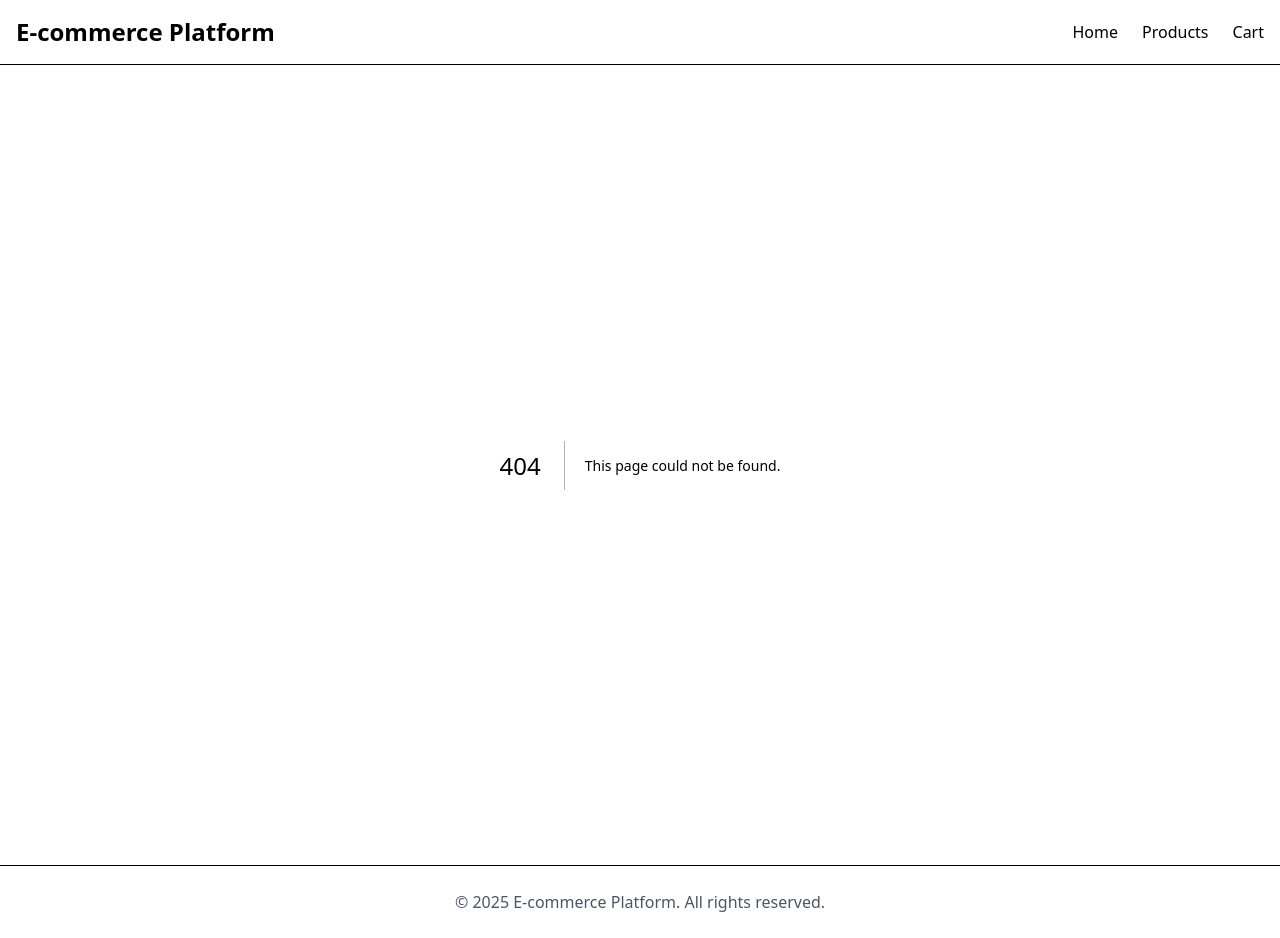
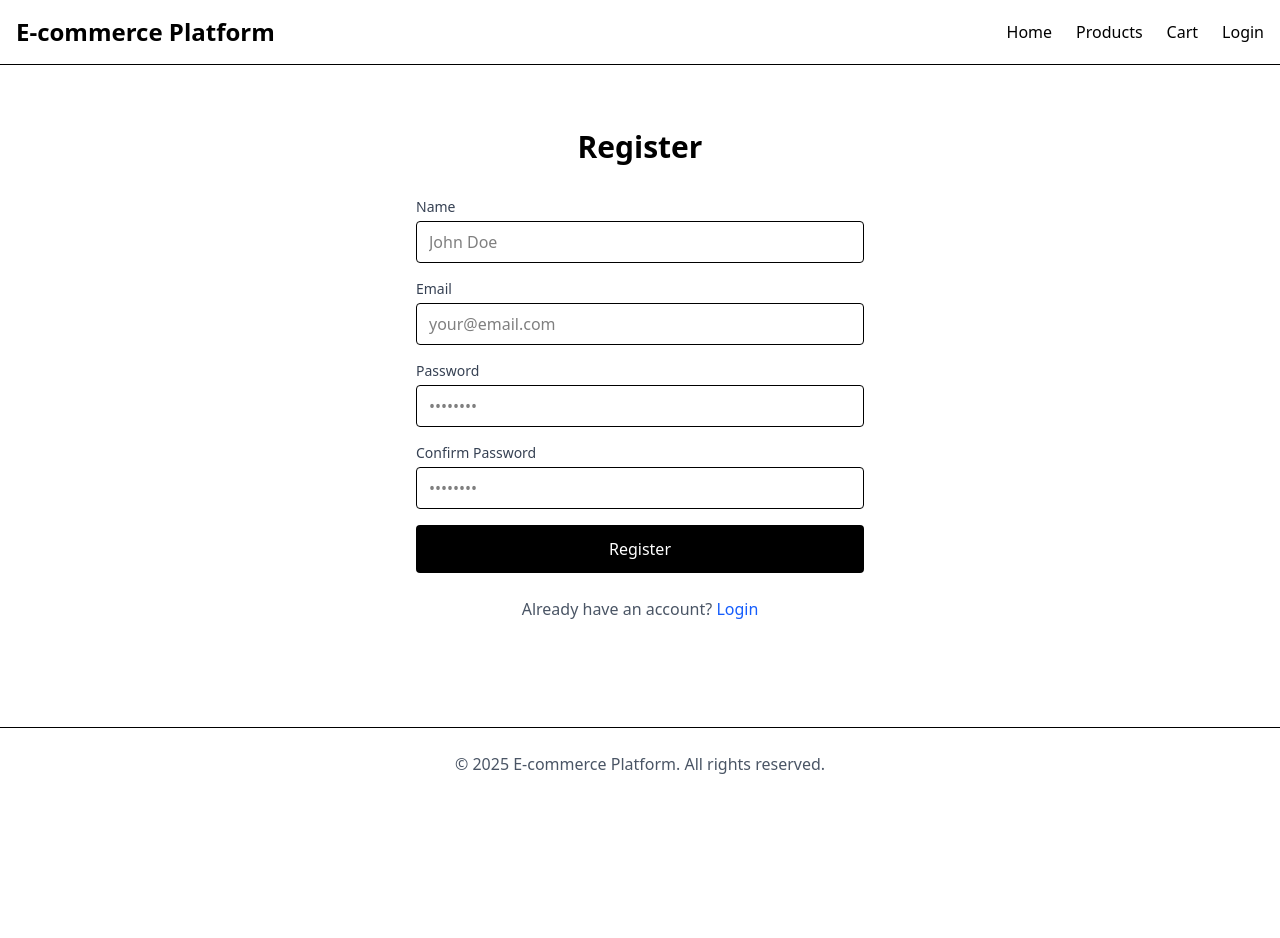
Before and after one commit to hasan-kaya/ecommerce-app, a Next.js app in the folder web-client/: page /register in a window 1280 px wide. Before the commit this address had no page. After the commit the page ends 800 px from the top, so only its background shows below. Built offline with nearby package versions, Linux system fonts and the light colour scheme.

Commit message:
feat: auth pages ui

```diff
--- /dev/null
+++ b/web-client/src/app/login/page.tsx
@@ -0,0 +1,82 @@
+'use client';
+
+import { useState } from 'react';
+import { useRouter } from 'next/navigation';
+import Link from 'next/link';
+
+export default function LoginPage() {
+  const router = useRouter();
+  const [email, setEmail] = useState('');
+  const [password, setPassword] = useState('');
+  const [isLoading, setIsLoading] = useState(false);
+
+  const handleSubmit = async (e: React.FormEvent) => {
+    e.preventDefault();
+    setIsLoading(true);
+
+    // Simulate API call
+    setTimeout(() => {
+      // Mock login - set user in localStorage
+      localStorage.setItem('user', JSON.stringify({ email, name: 'John Doe' }));
+
+      // Dispatch custom event to notify UserMenu
+      window.dispatchEvent(new Event('userChanged'));
+
+      setIsLoading(false);
+      router.push('/');
+    }, 1000);
+  };
+
+  return (
+    <div className="container mx-auto px-4 py-16">
+      <div className="max-w-md mx-auto">
+        <h1 className="text-3xl font-bold mb-8 text-center">Login</h1>
+
+        <form onSubmit={handleSubmit} className="space-y-4">
+          <div>
+            <label className="block text-sm font-medium text-gray-700 mb-1">
+              Email
+            </label>
+            <input
+              type="email"
+              value={email}
+              onChange={(e) => setEmail(e.target.value)}
+              required
+              className="w-full border rounded px-3 py-2"
+              placeholder="your@email.com"
+            />
+          </div>
+
+          <div>
+            <label className="block text-sm font-medium text-gray-700 mb-1">
+              Password
+            </label>
+            <input
+              type="password"
+              value={password}
+              onChange={(e) => setPassword(e.target.value)}
+              required
+              className="w-full border rounded px-3 py-2"
+              placeholder="••••••••"
+            />
+          </div>
+
+          <button
+            type="submit"
+            disabled={isLoading}
+            className="w-full bg-black text-white py-3 rounded hover:bg-gray-800 disabled:opacity-50"
+          >
+            {isLoading ? 'Logging in...' : 'Login'}
+          </button>
+        </form>
+
+        <p className="mt-6 text-center text-gray-600">
+          Don&apos;t have an account?{' '}
+          <Link href="/register" className="text-blue-600 hover:underline">
+            Register
+          </Link>
+        </p>
+      </div>
+    </div>
+  );
+}
--- /dev/null
+++ b/web-client/src/app/register/page.tsx
@@ -0,0 +1,118 @@
+'use client';
+
+import { useState } from 'react';
+import { useRouter } from 'next/navigation';
+import Link from 'next/link';
+
+export default function RegisterPage() {
+  const router = useRouter();
+  const [name, setName] = useState('');
+  const [email, setEmail] = useState('');
+  const [password, setPassword] = useState('');
+  const [confirmPassword, setConfirmPassword] = useState('');
+  const [isLoading, setIsLoading] = useState(false);
+
+  const handleSubmit = async (e: React.FormEvent) => {
+    e.preventDefault();
+
+    if (password !== confirmPassword) {
+      alert('Passwords do not match');
+      return;
+    }
+
+    setIsLoading(true);
+
+    // Simulate API call
+    setTimeout(() => {
+      // Mock register - set user in localStorage
+      localStorage.setItem('user', JSON.stringify({ email, name }));
+
+      // Dispatch custom event to notify UserMenu
+      window.dispatchEvent(new Event('userChanged'));
+
+      setIsLoading(false);
+      router.push('/');
+    }, 1000);
+  };
+
+  return (
+    <div className="container mx-auto px-4 py-16">
+      <div className="max-w-md mx-auto">
+        <h1 className="text-3xl font-bold mb-8 text-center">Register</h1>
+
+        <form onSubmit={handleSubmit} className="space-y-4">
+          <div>
+            <label className="block text-sm font-medium text-gray-700 mb-1">
+              Name
+            </label>
+            <input
+              type="text"
+              value={name}
+              onChange={(e) => setName(e.target.value)}
+              required
+              className="w-full border rounded px-3 py-2"
+              placeholder="John Doe"
+            />
+          </div>
+
+          <div>
+            <label className="block text-sm font-medium text-gray-700 mb-1">
+              Email
+            </label>
+            <input
+              type="email"
+              value={email}
+              onChange={(e) => setEmail(e.target.value)}
+              required
+              className="w-full border rounded px-3 py-2"
+              placeholder="your@email.com"
+            />
+          </div>
+
+          <div>
+            <label className="block text-sm font-medium text-gray-700 mb-1">
+              Password
+            </label>
+            <input
+              type="password"
+              value={password}
+              onChange={(e) => setPassword(e.target.value)}
+              required
+              className="w-full border rounded px-3 py-2"
+              placeholder="••••••••"
+            />
+          </div>
+
+          <div>
+            <label className="block text-sm font-medium text-gray-700 mb-1">
+              Confirm Password
+            </label>
+            <input
+              type="password"
+              value={confirmPassword}
+              onChange={(e) => setConfirmPassword(e.target.value)}
+              required
+              className="w-full border rounded px-3 py-2"
+              placeholder="••••••••"
+            />
+          </div>
+
+          <button
+            type="submit"
+            disabled={isLoading}
+            className="w-full bg-black text-white py-3 rounded hover:bg-gray-800 disabled:opacity-50"
+          >
+            {isLoading ? 'Creating account...' : 'Register'}
+          </button>
+        </form>
+
+        <p className="mt-6 text-center text-gray-600">
+          Already have an account?{' '}
+          <Link href="/login" className="text-blue-600 hover:underline">
+            Login
+          </Link>
+        </p>
+      </div>
+    </div>
+  );
+}
--- a/web-client/src/components/layout/Header.tsx
+++ b/web-client/src/components/layout/Header.tsx
@@ -1,4 +1,5 @@
 import Link from 'next/link';
+import UserMenu from '@/components/layout/UserMenu';
 
 export default function Header() {
   return (
@@ -9,6 +10,7 @@ export default function Header() {
             E-commerce Platform
           </Link>
 
+          <div className="flex items-center gap-6">
             <nav className="flex gap-6">
               <Link href="/" className="hover:text-gray-600">
                 Home
@@ -20,6 +22,9 @@ export default function Header() {
                 Cart
               </Link>
             </nav>
+
+            <UserMenu />
+          </div>
         </div>
       </div>
     </header>
--- /dev/null
+++ b/web-client/src/components/layout/UserMenu.tsx
@@ -0,0 +1,105 @@
+'use client';
+
+import { useState, useEffect } from 'react';
+import { useRouter } from 'next/navigation';
+import Link from 'next/link';
+
+export default function UserMenu() {
+  const router = useRouter();
+  const [user, setUser] = useState<{ name: string; email: string } | null>(
+    null
+  );
+  const [isOpen, setIsOpen] = useState(false);
+
+  useEffect(() => {
+    // Check if user is logged in
+    const checkUser = () => {
+      const userData = localStorage.getItem('user');
+      if (userData) {
+        setUser(JSON.parse(userData));
+      } else {
+        setUser(null);
+      }
+    };
+
+    // Initial check
+    checkUser();
+
+    // Listen for storage changes (from other tabs/windows)
+    window.addEventListener('storage', checkUser);
+
+    // Listen for custom event (from same tab)
+    window.addEventListener('userChanged', checkUser);
+
+    return () => {
+      window.removeEventListener('storage', checkUser);
+      window.removeEventListener('userChanged', checkUser);
+    };
+  }, []);
+
+  const handleLogout = () => {
+    localStorage.removeItem('user');
+
+    // Dispatch custom event to notify other components
+    window.dispatchEvent(new Event('userChanged'));
+
+    setUser(null);
+    setIsOpen(false);
+    router.push('/');
+  };
+
+  if (!user) {
+    return (
+      <div className="flex gap-4">
+        <Link href="/login" className="hover:text-gray-600">
+          Login
+        </Link>
+      </div>
+    );
+  }
+
+  return (
+    <div className="relative">
+      <button
+        onClick={() => setIsOpen(!isOpen)}
+        className="flex items-center gap-2 hover:text-gray-600"
+      >
+        <div className="w-8 h-8 bg-gray-300 rounded-full flex items-center justify-center">
+          {user.name.charAt(0).toUpperCase()}
+        </div>
+        <span>{user.name}</span>
+      </button>
+
+      {isOpen && (
+        <>
+          <div
+            className="fixed inset-0 z-10"
+            onClick={() => setIsOpen(false)}
+          />
+          <div className="absolute right-0 mt-2 w-48 bg-white border rounded-lg shadow-lg z-20">
+            <Link
+              href="/orders"
+              className="block px-4 py-2 hover:bg-gray-100"
+              onClick={() => setIsOpen(false)}
+            >
+              Order History
+            </Link>
+            <Link
+              href="/wallet"
+              className="block px-4 py-2 hover:bg-gray-100"
+              onClick={() => setIsOpen(false)}
+            >
+              Wallet
+            </Link>
+            <button
+              onClick={handleLogout}
+              className="w-full text-left px-4 py-2 hover:bg-gray-100 text-red-600"
+            >
+              Logout
+            </button>
+          </div>
+        </>
+      )}
+    </div>
+  );
+}
```
Lines whose indentation alone changed are shown as unchanged.
